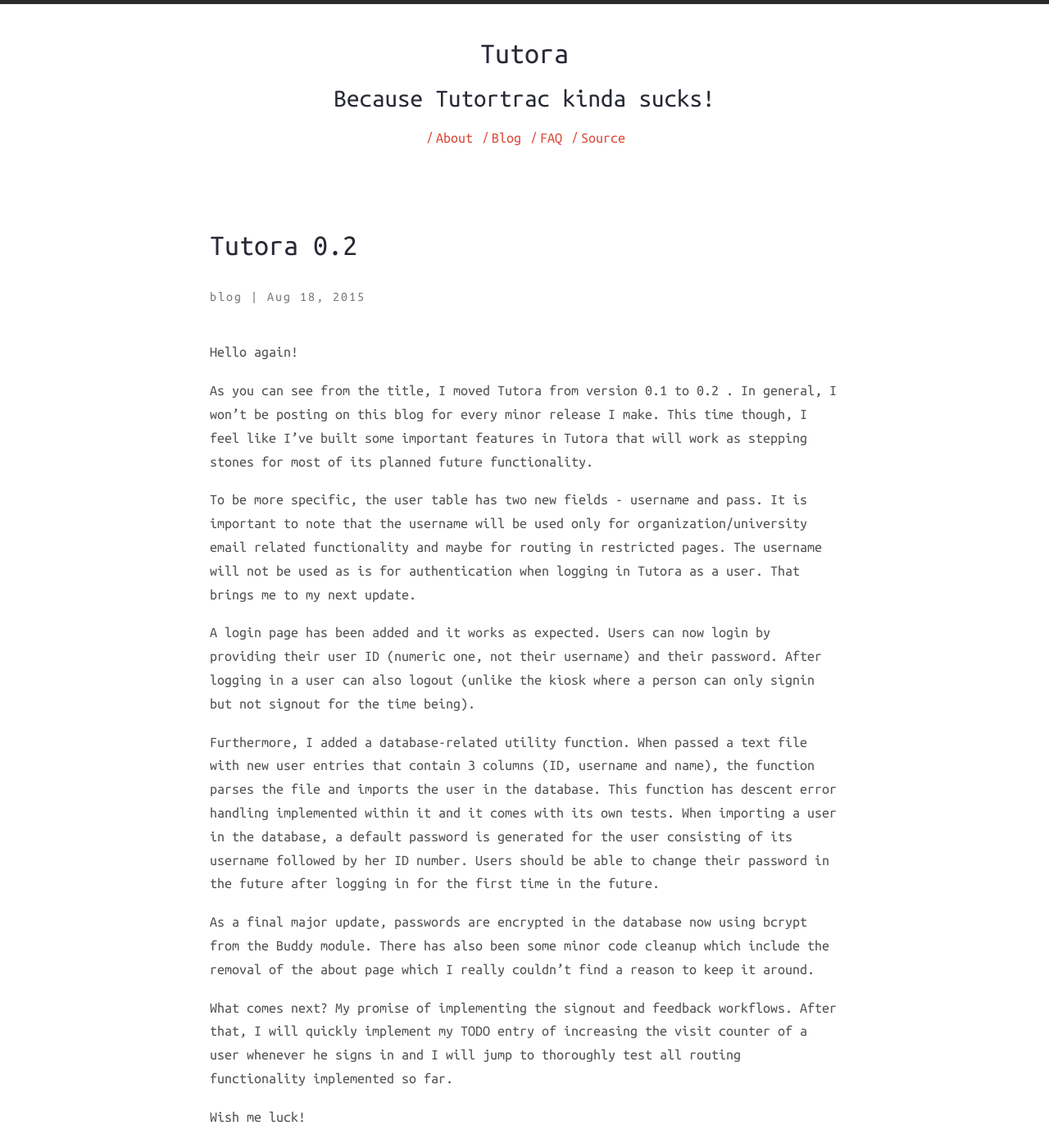
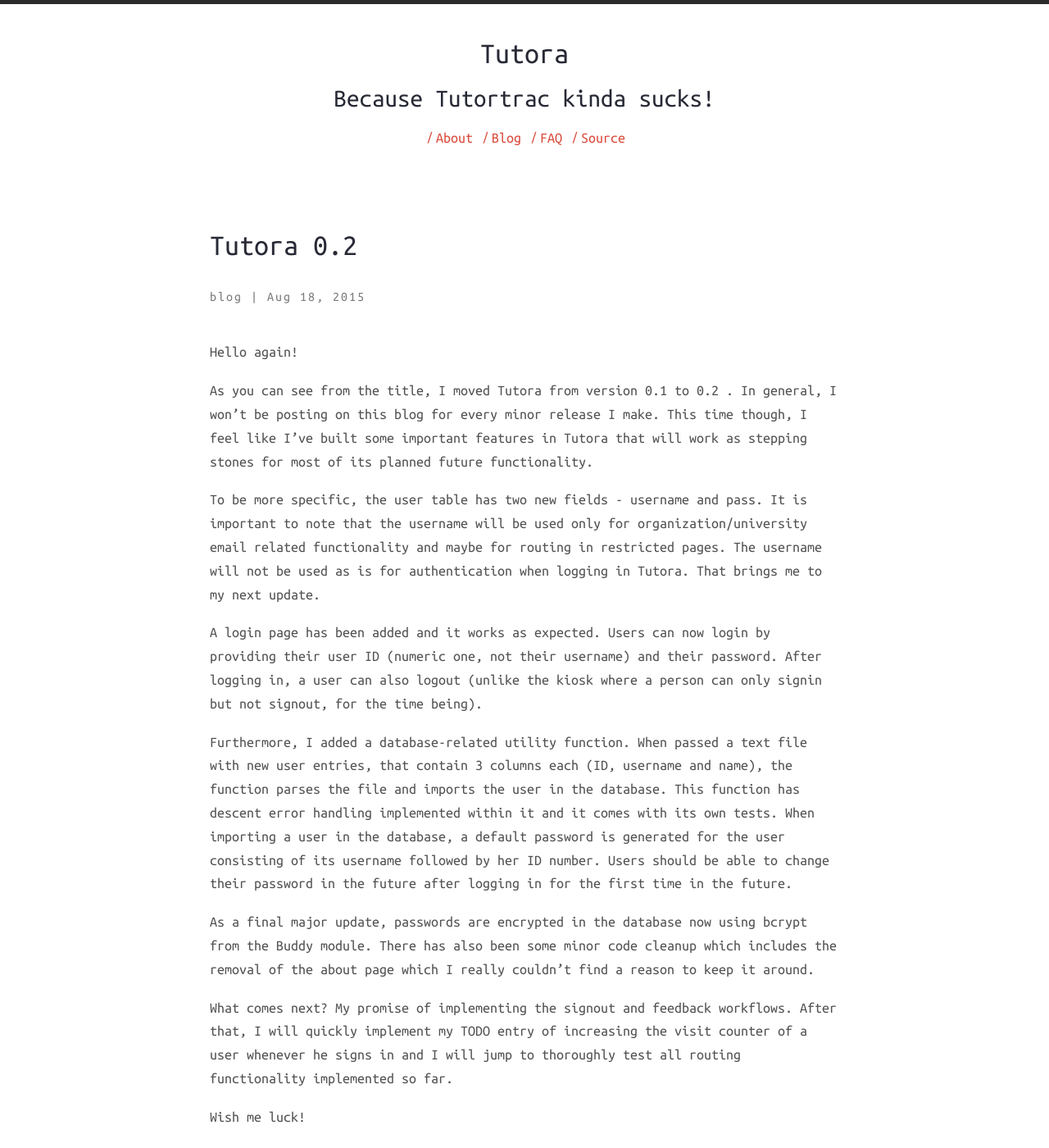
Before and after one commit to tutoraweb/tutoraweb.github.io, a Jekyll site: the page built from _posts/2015-08-18-Update-Version-m2.markdown, in a window 1280 px wide and 1400 px high. Shown: the whole window at 82% size. Built offline with Jekyll 4.4.1, drawn with Linux system fonts in a browser that asks for light colours; nearby versions of some CDN libraries.

Commit message:
corrections: Tutora 0.2

```diff
--- a/_posts/2015-08-18-Update-Version-m2.markdown
+++ b/_posts/2015-08-18-Update-Version-m2.markdown
@@ -21,19 +21,19 @@
 will be used only for organization/university email related
 functionality and maybe for routing in restricted pages. The
 username will not be used as is for authentication when logging
-in Tutora as a user. That brings me to my next update.
+in Tutora. That brings me to my next update.
 
 A login page has been added and it works as expected. Users
 can now login by providing their user ID (numeric one, not
-their username) and their password. After logging in a user
+their username) and their password. After logging in, a user
 can also logout (unlike the kiosk where a person can only
-signin but not signout for the time being).
+signin but not signout, for the time being).
 
 Furthermore, I added a database-related utility function. When
-passed a text file with new user entries that contain 3 columns
-(ID, username and name), the function parses the file and imports
-the user in the database. This function has descent error handling
-implemented within it and it comes with its own tests. When
+passed a text file with new user entries, that contain 3 columns
+each (ID, username and name), the function parses the file and
+imports the user in the database. This function has descent error
+handling implemented within it and it comes with its own tests. When
 importing a user in the database, a default password is generated
 for the user consisting of its username followed by her ID number.
 Users should be able to change their password in the future
@@ -41,7 +41,7 @@
 
 As a final major update, passwords are encrypted in the database
 now using bcrypt from the Buddy module. There has also been some
-minor code cleanup which include the removal of the about page
+minor code cleanup which includes the removal of the about page
 which I really couldn't find a reason to keep it around.
 
 What comes next? My promise of implementing the signout and feedback
```
